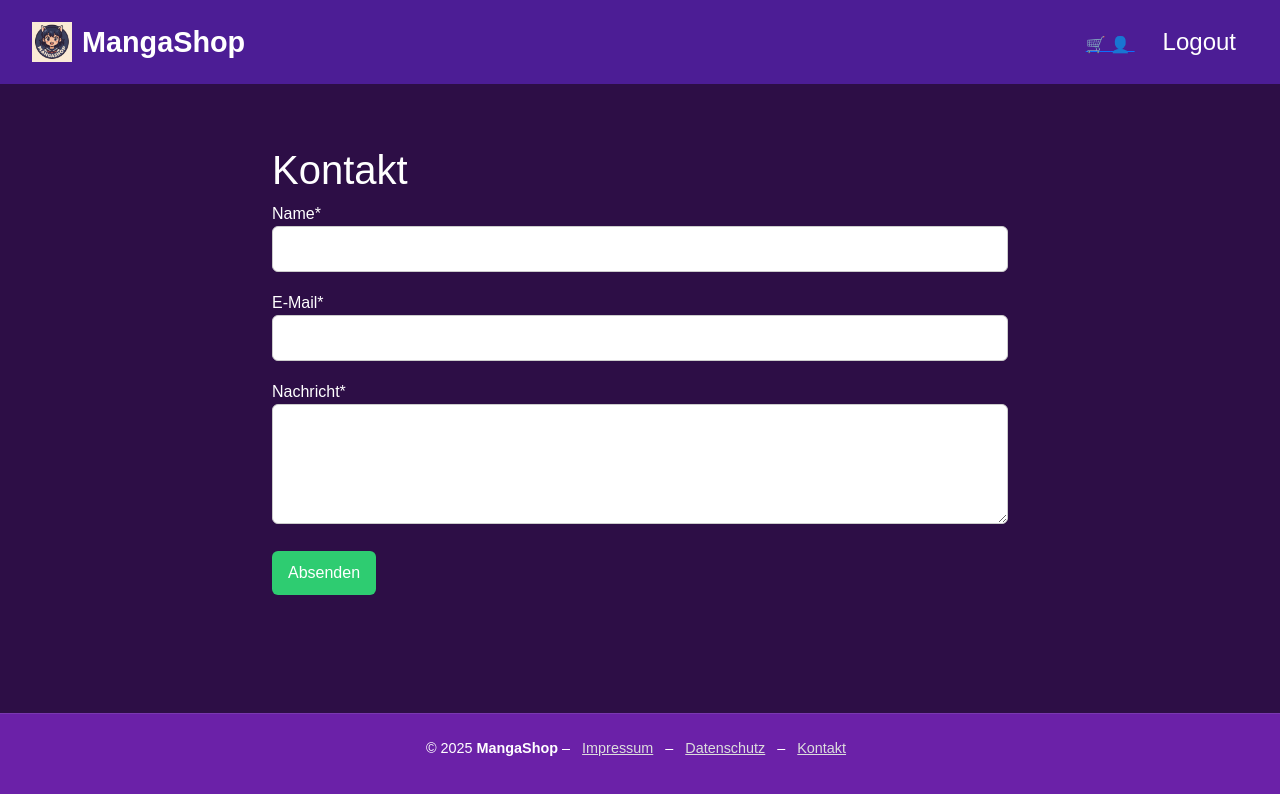
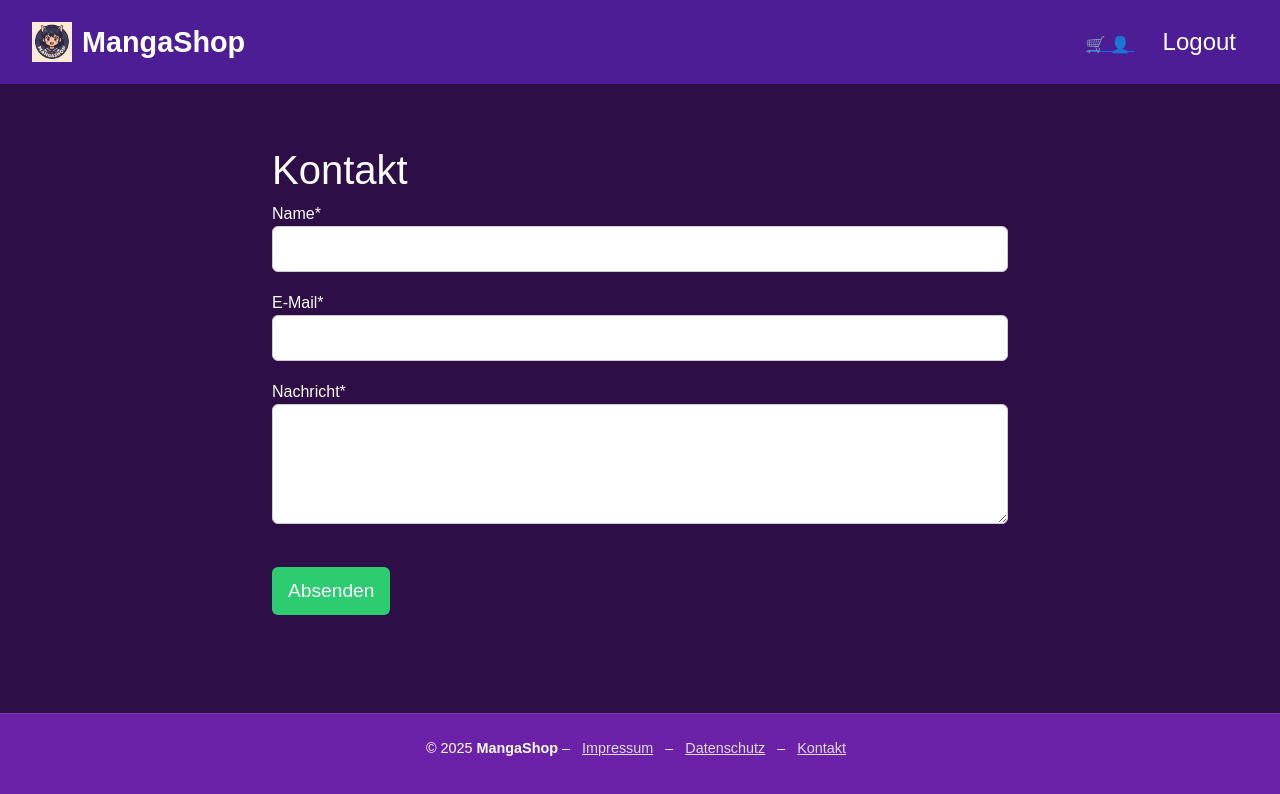
Before and after one commit to Yami49/HTWG-MangaShop, a Vue app in the folder frontend/: page /kontakt in a window 1280 px wide. Shown: the top 794 px of the page. Built offline with nearby package versions, Linux system fonts and the light colour scheme.

Commit message:
Update KontaktView.vue

```diff
--- a/frontend/src/views/KontaktView.vue
+++ b/frontend/src/views/KontaktView.vue
@@ -18,7 +18,7 @@
         <textarea id="nachricht" v-model="form.nachricht" required></textarea>
       </div>
 
-      <button type="submit">Absenden</button>
+      <button type="submit" class="cta-button">Absenden</button>
     </form>
 
     <p v-if="successMessage" class="success">{{ successMessage }}</p>
@@ -29,6 +29,7 @@
 <script setup>
 import { reactive, ref } from 'vue'
 import axios from 'axios'
+import '@/assets/main.css'
 
 const form = reactive({
   name: '',
```
